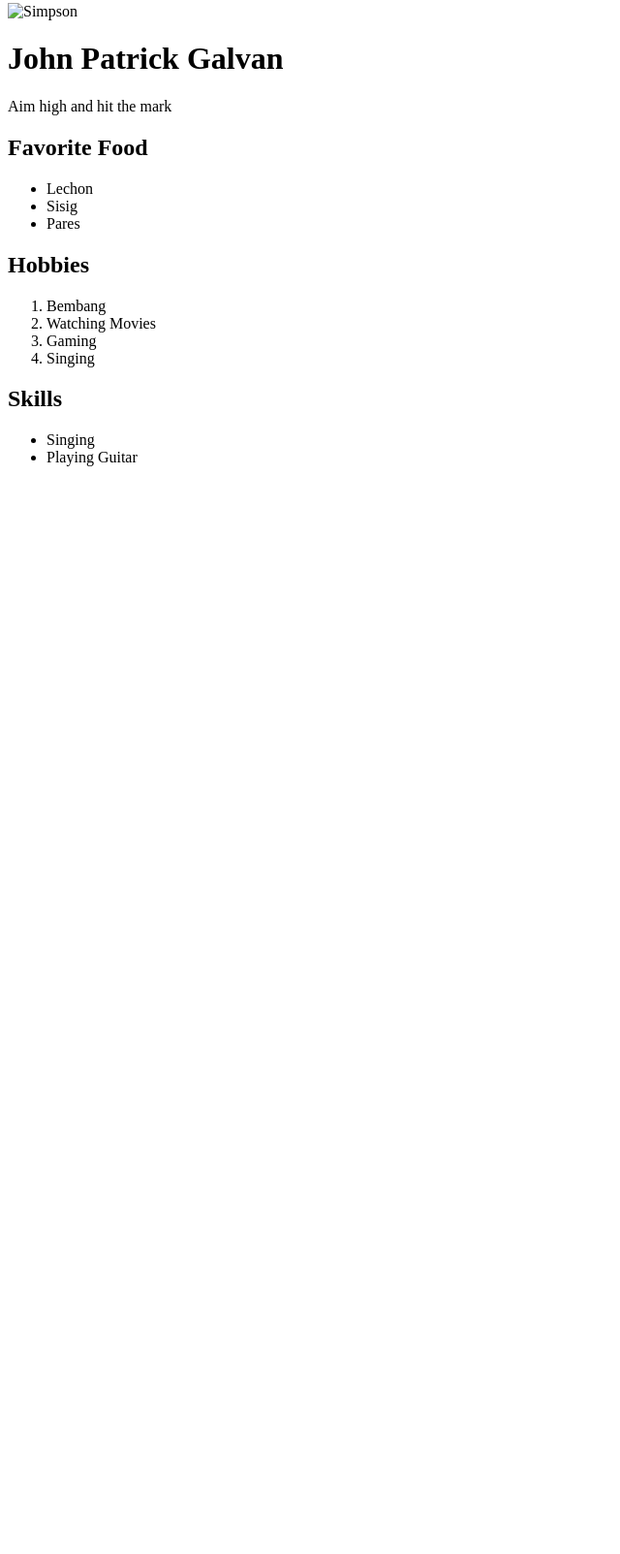
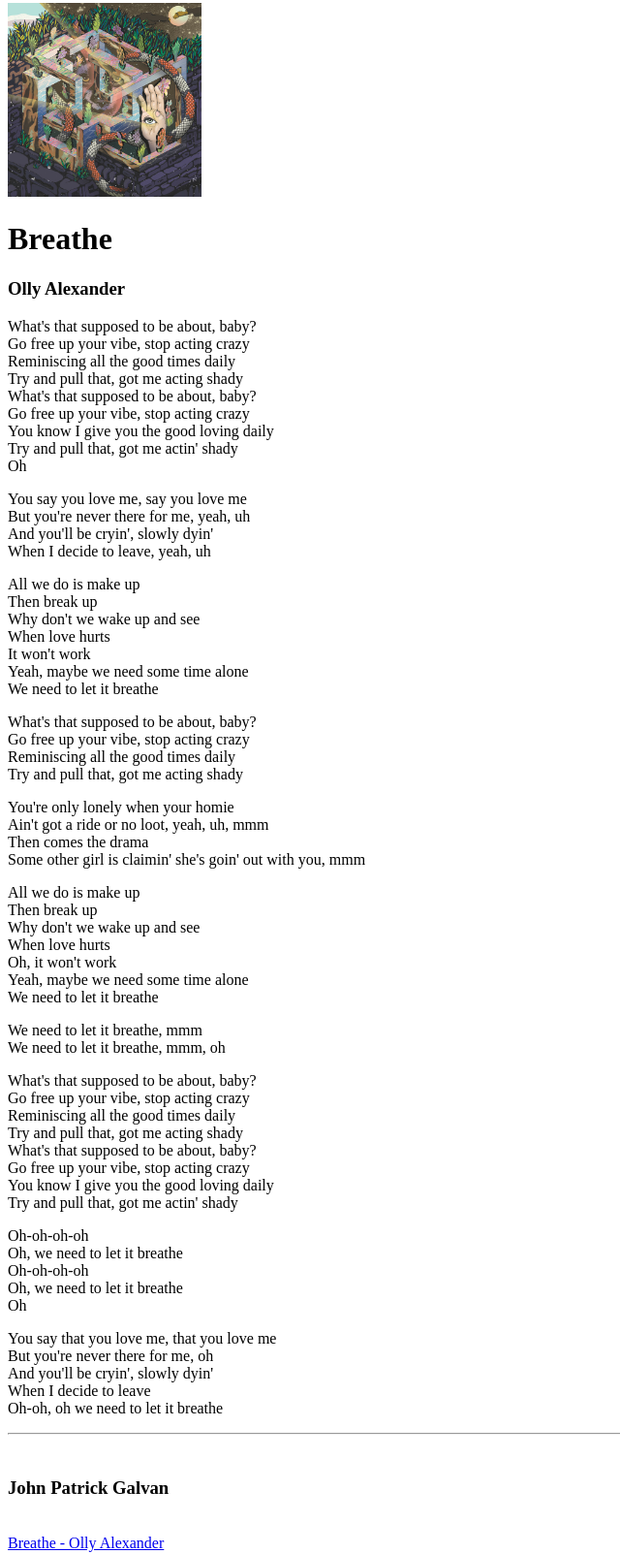
Before and after one commit to Patrick0830/my-project, a plain HTML site: page intro/index.html in a window 1280 px wide. Shown: the part 5-1608 px from the top of the page at 97% size, without its empty margins (0-640 px from the left). Before the commit the page ends 800 px from the top, so only its background shows below. Drawn offline with Linux system fonts and the light colour scheme.

Commit message:
Initial commit

```diff
--- a/intro/index.html
+++ b/intro/index.html
@@ -3,36 +3,78 @@
 <head>
     <meta charset="UTF-8">
     <meta name="viewport" content="width=device-width, initial-scale=1.0">
-    <title>About Me</title>
+    <title>Breathe</title>
 </head>
 <body>
-    <img src="img/bembang.gif" alt="Simpson" width="200" height="200">
-    <h1> John Patrick Galvan </h1>
-    <p> Aim high and hit the mark </p>
+    <img src="img/breathe.jpg" alt="Breathe" width="200" height="200">
+    <h1> Breathe </h1>
+    <h3>Olly Alexander</h3>
 
-    <h2> Favorite Food</h2>
-    <ul>
-        <li>Lechon</li>
-        <li>Sisig</li>
-        <li>Pares</li>
-    </ul>
+        <p>What's that supposed to be about, baby?<br>
+        Go free up your vibe, stop acting crazy<br>
+        Reminiscing all the good times daily<br>
+        Try and pull that, got me acting shady<br>
+        What's that supposed to be about, baby?<br>
+        Go free up your vibe, stop acting crazy<br>
+        You know I give you the good loving daily<br>
+        Try and pull that, got me actin' shady<br>
+        Oh</p>
 
-    <h2>Hobbies</h2>
-    <ol>
-        <li>Bembang</li>
-        <li>Watching Movies</li>
-        <li>Gaming</li>
-        <li>Singing</li>
-    </ol>
+        <p>You say you love me, say you love me<br>
+        But you're never there for me, yeah, uh<br>
+        And you'll be cryin', slowly dyin'<br>
+        When I decide to leave, yeah, uh</p>
 
-    <h2> Skills </h2>
-    <ul>
-        <li>Singing</li>
-        <li>Playing Guitar</li>
+        <p>All we do is make up<br>
+        Then break up<br>
+        Why don't we wake up and see<br>
+        When love hurts<br>
+        It won't work<br>
+        Yeah, maybe we need some time alone<br>
+        We need to let it breathe</p>
 
-    </ul>
+        <p>What's that supposed to be about, baby?<br>
+        Go free up your vibe, stop acting crazy<br>
+        Reminiscing all the good times daily<br>
+        Try and pull that, got me acting shady</p>
 
+        <p>You're only lonely when your homie<br>
+        Ain't got a ride or no loot, yeah, uh, mmm<br>
+        Then comes the drama<br>
+        Some other girl is claimin' she's goin' out with you, mmm</p>
 
+        <p>All we do is make up<br>
+        Then break up<br>
+        Why don't we wake up and see<br>
+        When love hurts<br>
+        Oh, it won't work<br>
+        Yeah, maybe we need some time alone<br>
+        We need to let it breathe</p>
 
+        <p>We need to let it breathe, mmm<br>
+        We need to let it breathe, mmm, oh</p>
+
+        <p>What's that supposed to be about, baby?<br>
+        Go free up your vibe, stop acting crazy<br>
+        Reminiscing all the good times daily<br>
+        Try and pull that, got me acting shady<br>
+        What's that supposed to be about, baby?<br>
+        Go free up your vibe, stop acting crazy<br>
+        You know I give you the good loving daily<br>
+        Try and pull that, got me actin' shady</p>
+
+        <p>Oh-oh-oh-oh<br>
+        Oh, we need to let it breathe<br>
+        Oh-oh-oh-oh<br>
+        Oh, we need to let it breathe<br>
+        Oh</p>
+
+        <p>You say that you love me, that you love me<br>
+        But you're never there for me, oh<br>
+        And you'll be cryin', slowly dyin'<br>
+        When I decide to leave<br>
+        Oh-oh, oh we need to let it breathe</p><hr><br>
+        <h3>John Patrick Galvan</h3><br>
+        <a target="_blank" href="https://www.youtube.com/watch?v=lJzWrHJUNwI"> Breathe - Olly Alexander </a>
 </body>
 </html>
```
Also changed, not shown: intro/img/breathe.jpg (added).
